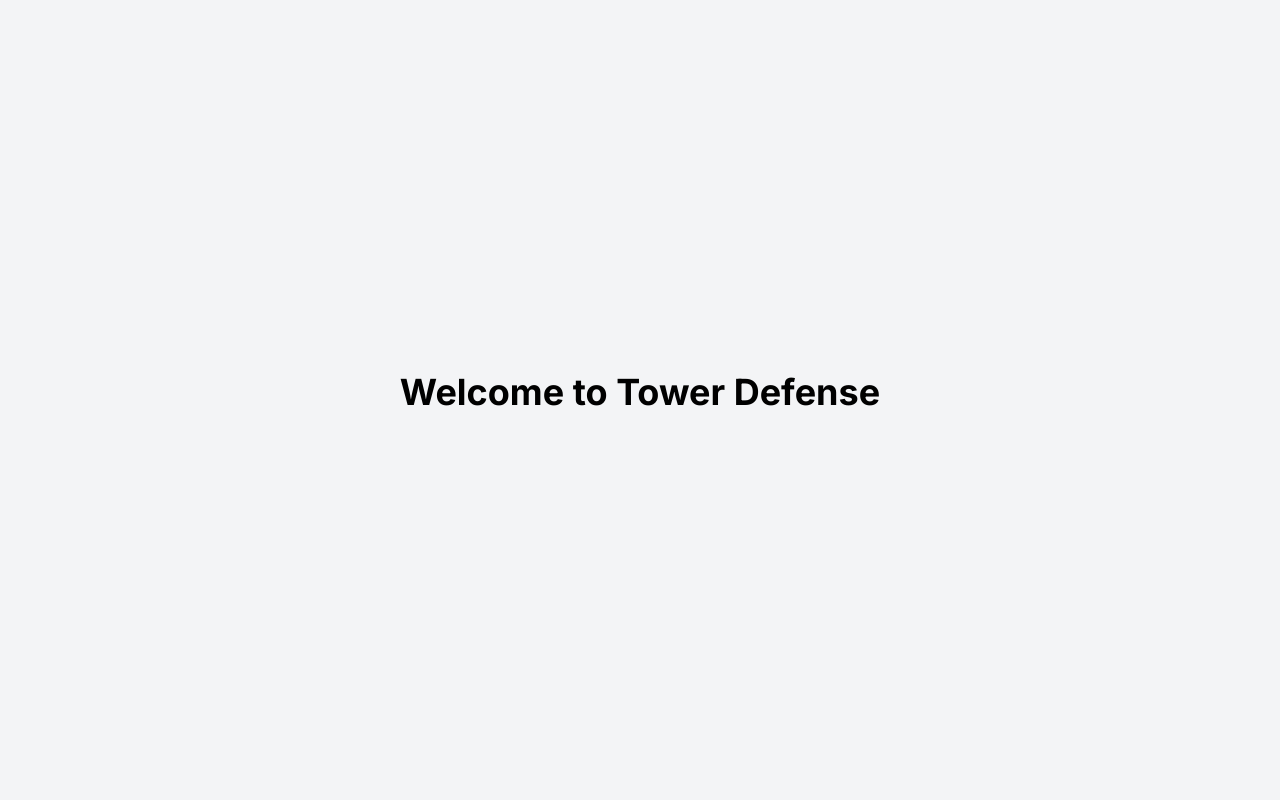
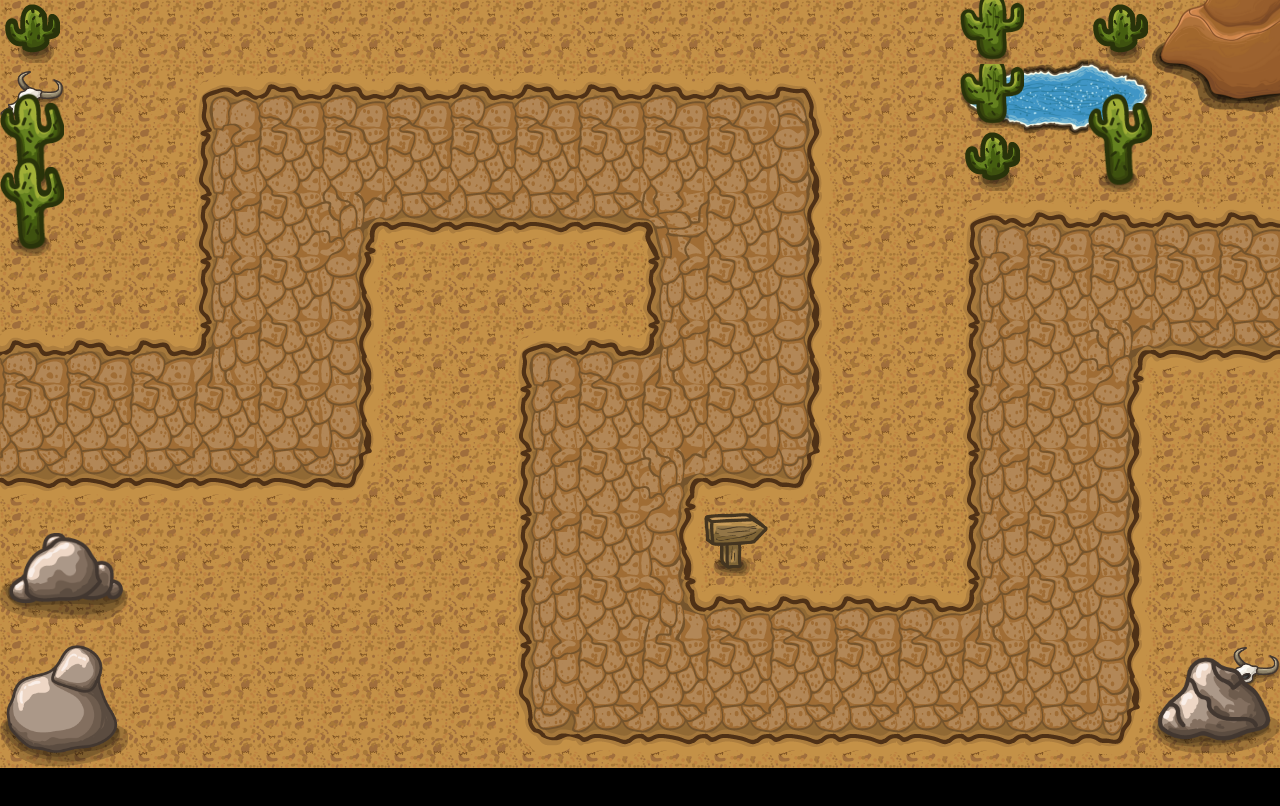
Before and after one commit to Ossmann/towerDefense, a Next.js app: page / in a window 1280 px wide. Shown: the top 806 px of the page. Built offline with nearby package versions, Linux system fonts and the light colour scheme.

Commit message:
game map

```diff
--- a/app/globals.css
+++ b/app/globals.css
@@ -3,7 +3,13 @@
 @tailwind utilities;
 
 :root {
-  --background: #ffffff;
+  --background: #000000;   /* Set background to black */
+  --foreground: #ffffff;   /* Set default text color to white */
+}
+body {
+  background-color: var(--background);
+  color: var(--foreground);
+  font-family: Arial, Helvetica, sans-serif;
 }
 
 @media (prefers-color-scheme: dark) {
@@ -12,60 +18,3 @@
     --foreground: #ffffff;
   }
 }
-
-body {
-  color: var(--foreground);
-  font-family: Arial, Helvetica, sans-serif;
-}
-
-.section-intro {
-  background: linear-gradient(-45deg, #ee7752, #e73c7e, #23a6d5, #23d5ab);
-  background-size: 400% 400%;
-  animation: gradient 14s ease-in-out infinite;
-}
-
-@keyframes gradient {
-  0% {
-    background-position: 0% 50%;
-  }
-  50% {
-    background-position: 100% 50%;
-  }
-  100% {
-    background-position: 0% 50%;
-  }
-}
-
-.agile-bolt{
-  background-color: rgba(255, 255, 255, 0.2);
-  backdrop-filter: blur(20px);
-  border: 4px solid rgba(255, 255, 255, 0.6);
-  border-radius: 14px;
-  padding: 10px;
-  clip-path: polygon(0 0, 75% 0, 100% 100%, 0% 100%);
-}
-
-.agile-bolt-inverse{
-  background-color: rgba(255, 255, 255, 0.2);
-  backdrop-filter: blur(20px);
-  border: 4px solid rgba(255, 255, 255, 0.6);
-  border-radius: 14px;
-  padding: 10px;
-  clip-path: polygon(0 0, 100% 0, 100% 100%, 25% 100%);
-}
-
-.agile-bolt, .agile-bolt-inverse {
-  min-width: 280px;  /* or whatever width matches your design */
-  text-align: center;
-}
-
-.glass-morph {
-  background-color: rgba(255, 255, 255, 0.2);
-  backdrop-filter: blur(20px);
-  padding: 20px;
-}
-
-
-.glass-morph-lottiebox:hover {
-  transform: scale(1.1); /* Increase size by 10% on hover */
-}
--- a/app/layout.tsx
+++ b/app/layout.tsx
@@ -25,9 +25,6 @@ export default function RootLayout({
 
       {/* <GoogleTracking /> */}
 
-        {/* Dark overlay */}
-        <div className="absolute inset-0 bg-white opacity-50 z-[-1] h-full"></div>
-
         <div className="relative z-10">
           {children}
         </div>
--- a/app/page.tsx
+++ b/app/page.tsx
@@ -1,28 +1,22 @@
-// import Navbar from './components/Topbar/Topbar';
-// import MobileNav from './components/Topbar/MobileNav';
+import Script from 'next/script';
 
-export default async function Home() {
+export default function Home() {
 
   return (
-    <div className='relative h-screen'>
+        <>
+      {/* Your page content here */}
+      <Script src="/JavaScript/index.js" strategy="afterInteractive" />
 
-      {/* <div className='hidden sm:mb-200 md:block fixed top-0 left-0 right-0 z-20'>
-        <Navbar />
-      </div>
-
-      <div className='block md:hidden fixed top-0 left-0 right-0 z-20'>
-        <MobileNav />
-      </div> */}
-
-      {/* Main content area */}
-      <div className='flex flex-col items-center justify-center h-full bg-gray-100'>
-        <h1 className='text-4xl font-bold mb-4'>Welcome to Tower Defense</h1>
-      </div>
+    <div>
 
 
 
-      {/* Empty bottom space */}
-      <div className='p-8'></div>
-    </div>
+        <canvas></canvas>
+
+
+
+        {/* Empty bottom space */}
+        <div className='p-8'></div>
+      </div></>
   );
 }
--- /dev/null
+++ b/public/JavaScript/index.js
@@ -0,0 +1,15 @@
+
+       const canvas = document.querySelector('canvas');
+          const c = canvas.getContext('2d');
+
+          canvas.width = 1280
+          canvas.height = 768
+
+          c.fillStyle = 'white';
+          c.fillRect(0, 0, canvas.width, canvas.height);
+
+          const image = new Image();
+          image.onload = () => {
+              c.drawImage(image, 0, 0);
+          };
+          image.src = '/img/gameMap.png';
--- a/tsconfig.json
+++ b/tsconfig.json
@@ -23,6 +23,6 @@
     },
     "baseUrl": "."
   },
-  "include": ["next-env.d.ts", "**/*.ts", "**/*.tsx", ".next/types/**/*.ts"],
+  "include": ["next-env.d.ts", "**/*.ts", "**/*.tsx", ".next/types/**/*.ts", "app/components/game.js"],
   "exclude": ["node_modules"]
 }
```
Also changed, not shown: public/img/gameMap.png (added).
